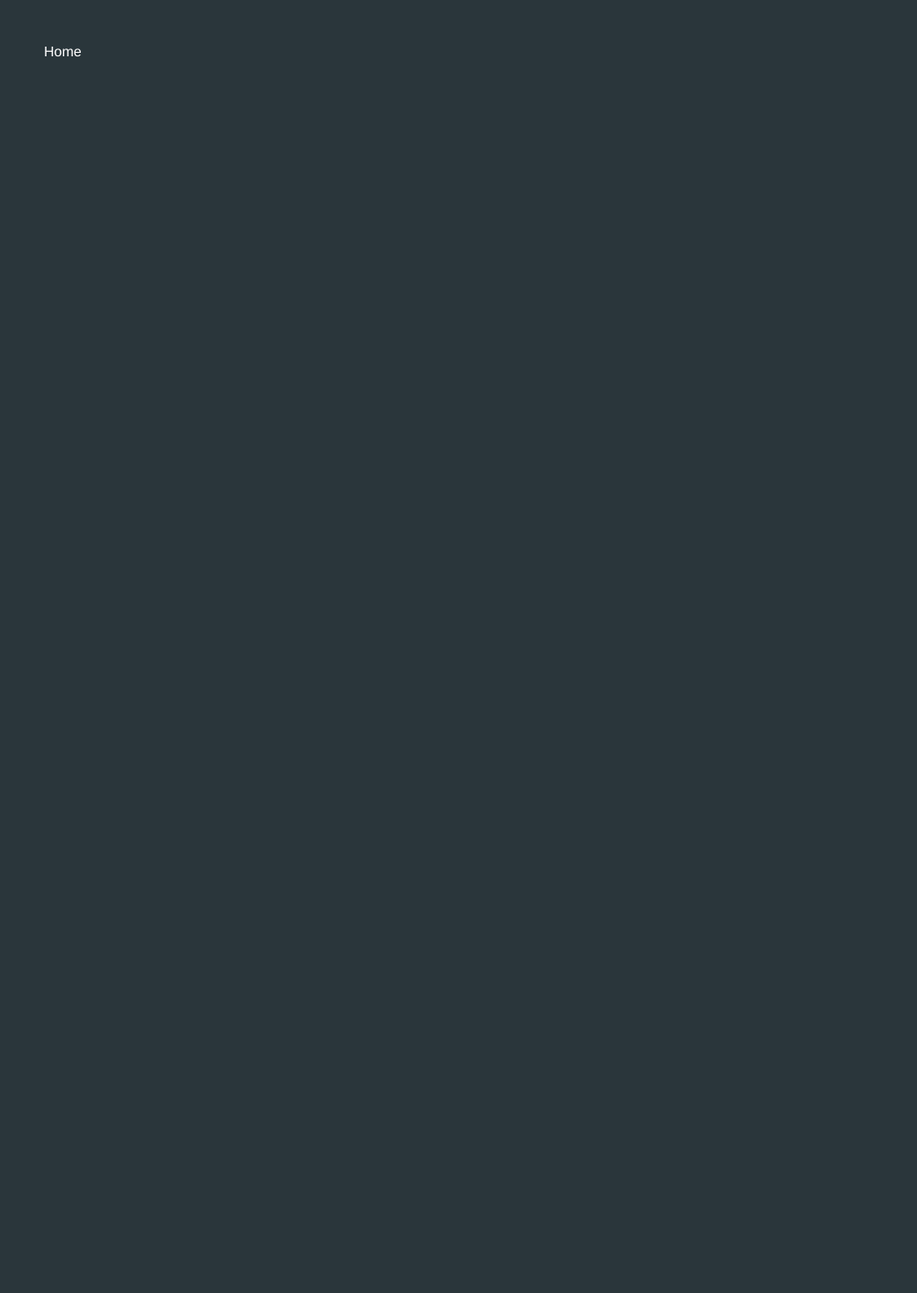
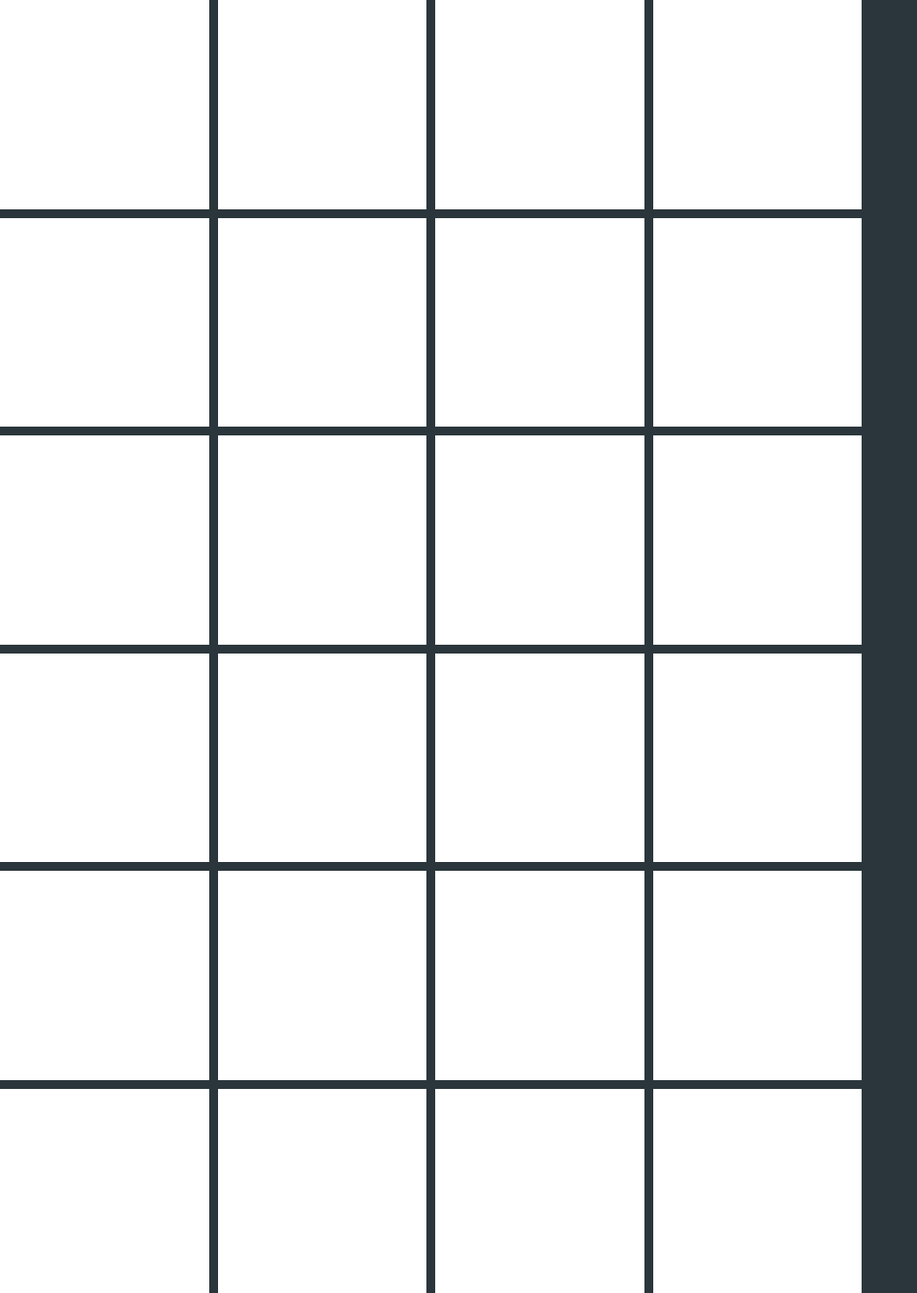
Before and after one commit to SimonDEvans/kolor, a React (Create React App) app: page / in a window 1280 px wide. Shown: the top 1470 px of the page at 88% size, without its empty margins (0-1043 px from the left). Before the commit the page ends 800 px from the top, so only its background shows below. Built offline with nearby package versions, Linux system fonts and the light colour scheme.

Commit message:
Add basic structure

```diff
--- /dev/null
+++ b/src/components/ColourGrid/ColourGrid.js
@@ -0,0 +1,37 @@
+import React, { Component } from 'react'
+import './ColourGrid.css'
+
+class ColourGrid extends Component {
+  render() {
+    return (
+      <ul className="colour-grid">
+        <li></li>
+        <li></li>
+        <li></li>
+        <li></li>
+        <li></li>
+        <li></li>
+        <li></li>
+        <li></li>
+        <li></li>
+        <li></li>
+        <li></li>
+        <li></li>
+        <li></li>
+        <li></li>
+        <li></li>
+        <li></li>
+        <li></li>
+        <li></li>
+        <li></li>
+        <li></li>
+        <li></li>
+        <li></li>
+        <li></li>
+        <li></li>
+      </ul>
+    )
+  }
+}
+
+export default ColourGrid
--- /dev/null
+++ b/src/components/ColourGrid/ColourGrid.scss
@@ -0,0 +1,14 @@
+@import '../../css/Config.scss';
+
+.colour-grid {
+    display: grid;
+    grid-gap: 10px;
+    grid-template-columns: repeat(auto-fit, minmax(200px, 1fr));
+    list-style: none;
+
+    li {
+        height: 0;
+        padding-bottom: 100%;
+        background-color: #fff;
+    }
+}
--- a/src/components/Home/Home.js
+++ b/src/components/Home/Home.js
@@ -1,12 +1,18 @@
 import React, { Component } from 'react'
-import { Link } from 'react-router'
 import './Home.css'
+import ColourGrid from '../../components/ColourGrid/ColourGrid'
+import Sidebar from '../../components/Sidebar/Sidebar'
 
 class Home extends Component {
   render() {
     return (
-      <div>
-        Home
+      <div className="home">
+        <div className="home__left">
+          <ColourGrid />
+        </div>
+        <div className="home__right">
+          <Sidebar />
+        </div>
       </div>
     )
   }
--- a/src/components/Home/Home.scss
+++ b/src/components/Home/Home.scss
@@ -1 +1,18 @@
 @import '../../css/Config.scss';
+
+.home {
+    &__left,
+    &__right {
+        display: inline-block;
+        vertical-align: top;
+        font-size: 0;
+    }
+
+    &__left {
+        width: calc(100% - 300px);
+    }
+
+    &__right {
+        width: 300px;
+    }
+}
--- /dev/null
+++ b/src/components/Sidebar/Sidebar.js
@@ -0,0 +1,12 @@
+import React, { Component } from 'react'
+import './Sidebar.css'
+
+class Sidebar extends Component {
+  render() {
+    return (
+      <div className="sidebar"></div>
+    )
+  }
+}
+
+export default Sidebar
--- /dev/null
+++ b/src/components/Sidebar/Sidebar.scss
@@ -0,0 +1,14 @@
+@import '../../css/Config.scss';
+
+.colour-grid {
+    display: grid;
+    grid-gap: 10px;
+    grid-template-columns: repeat(auto-fit, minmax(200px, 1fr));
+    list-style: none;
+
+    li {
+        height: 0;
+        padding-bottom: 100%;
+        background-color: #fff;
+    }
+}
--- a/src/css/App.scss
+++ b/src/css/App.scss
@@ -19,6 +19,5 @@ ul {
 
 .app {
   min-height: 100vh;
-  padding: 50px;
   color: #fff;
 }
```
